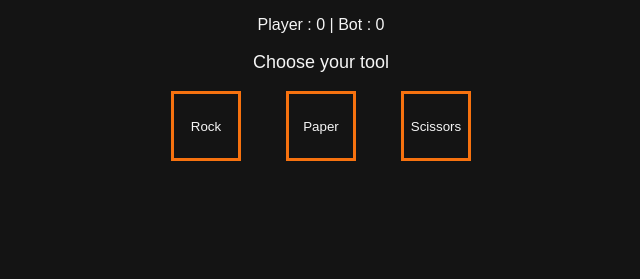
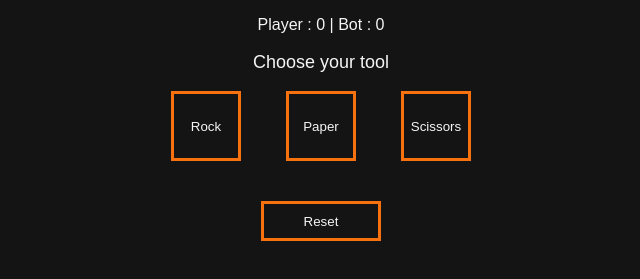
Before and after one commit to rqphy/rock-paper-scissors, a plain HTML site: page index.html in a window 1280 px wide. Shown: the part 149-428 px from the top of the page, without its empty margins (319-959 px from the left). Drawn offline with Linux system fonts and the light colour scheme.

Commit message:
add reset button

```diff
--- a/index.html
+++ b/index.html
@@ -21,6 +21,7 @@
         </div>
       </section>
       <section class="result"></section>
+      <button class="reset">Reset</button>
     </main>
   </body>
 </html>
--- a/style.css
+++ b/style.css
@@ -54,7 +54,8 @@ main {
   max-width: 300px;
 }
 
-.game__button {
+.game__button,
+.reset {
   width: 70px;
   height: 70px;
   color: var(--white);
@@ -85,3 +86,8 @@ main {
 .result__play {
   margin-bottom: 4px;
 }
+
+.reset {
+  height: 40px;
+  width: 120px;
+}
```
